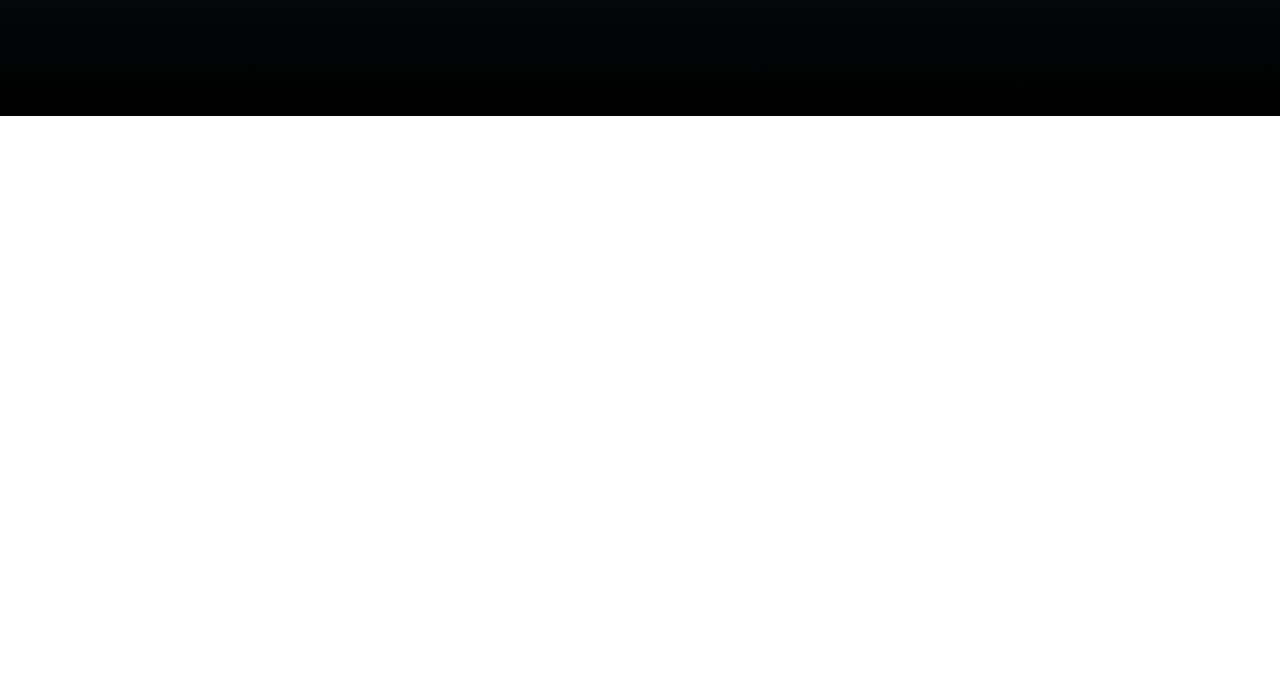
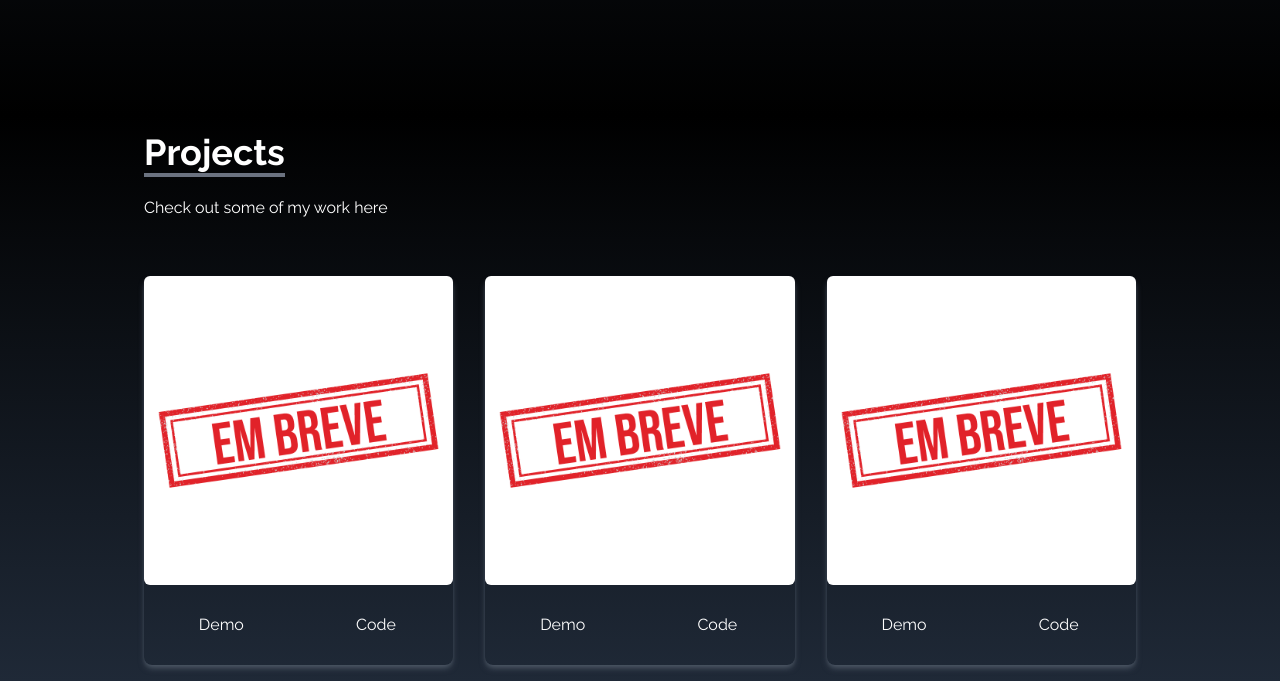
Before and after one commit to Lucas-Alipio/Portfolio, a React (Create React App) app: page / in a window 1280 px wide. Shown: the part 1484-2165 px from the top of the page. Before the commit the page ends 1600 px from the top, so only its background shows below. Built offline with nearby package versions, Linux system fonts and the light colour scheme; the HTML template or start-up script is replaced by a standard one.

Commit message:
:sparkles: feat: projects section

```diff
--- a/src/App.js
+++ b/src/App.js
@@ -1,6 +1,7 @@
 import About from "./components/About";
 import Home from "./components/Home";
 import NavBar from "./components/NavBar";
+import Projects from "./components/Projects";
 import SocialLinks from "./components/SocialLinks";
 
 function App() {
@@ -9,6 +10,7 @@
       <NavBar />
       <Home />
       <About />
+      <Projects />
       <SocialLinks />
     </div>
   );
--- a/src/components/Home.jsx
+++ b/src/components/Home.jsx
@@ -26,7 +26,7 @@
               className="group text-white w-fit px-6 py-3 my-2 flex items-center rounded-md bg-gradient-to-r
             from-cyan-500 to-blue-600"
             >
-              Portfolio
+              Projects
               <span className="group-hover:rotate-90 duration-300">
                 <MdOutlineKeyboardArrowRight size={25} className="ml-1" />
               </span>
--- /dev/null
+++ b/src/components/Projects.jsx
@@ -0,0 +1,57 @@
+import React from "react";
+import EmBreve from "../assets/projects/EmBreve.jpg";
+
+const Projects = () => {
+  const projects = [
+    {
+      id: 0,
+      src: EmBreve,
+    },
+    {
+      id: 1,
+      src: EmBreve,
+    },
+    {
+      id: 2,
+      src: EmBreve,
+    },
+  ];
+
+  return (
+    <div
+      name="projects"
+      className="bg-gradient-to-b from-black to-gray-800 w-full text-white"
+    >
+      <div className="max-w-screen-lg p-4 mx-auto flex flex-col justify-center w-full h-full">
+        <div className="pb-8">
+          <p className="text-4xl font-bold inline border-b-4 border-gray-500">
+            Projects
+          </p>
+          <p className="py-6">Check out some of my work here</p>
+        </div>
+
+        <div className="grid sm:grid-cols-2 md:grid-cols-3 gap-8 px-12 sm:px-0">
+          {projects.map(({ id, src }) => (
+            <div key={id} className="shadow-md shadow-gray-600 rounded-lg">
+              <img
+                src={src}
+                alt=""
+                className="rounded-md cursor-pointer duration-200 hover:scale-110"
+              />
+              <div className="flex items-center justify-center">
+                <button className="w-1/2 px-6 py-3 m-4 duration-200 hover:scale-110">
+                  Demo
+                </button>
+                <button className="w-1/2 px-6 py-3 m-4 duration-200 hover:scale-110">
+                  Code
+                </button>
+              </div>
+            </div>
+          ))}
+        </div>
+      </div>
+    </div>
+  );
+};
+
+export default Projects;
```
Also changed, not shown: src/assets/projects/EmBreve.jpg (added).
